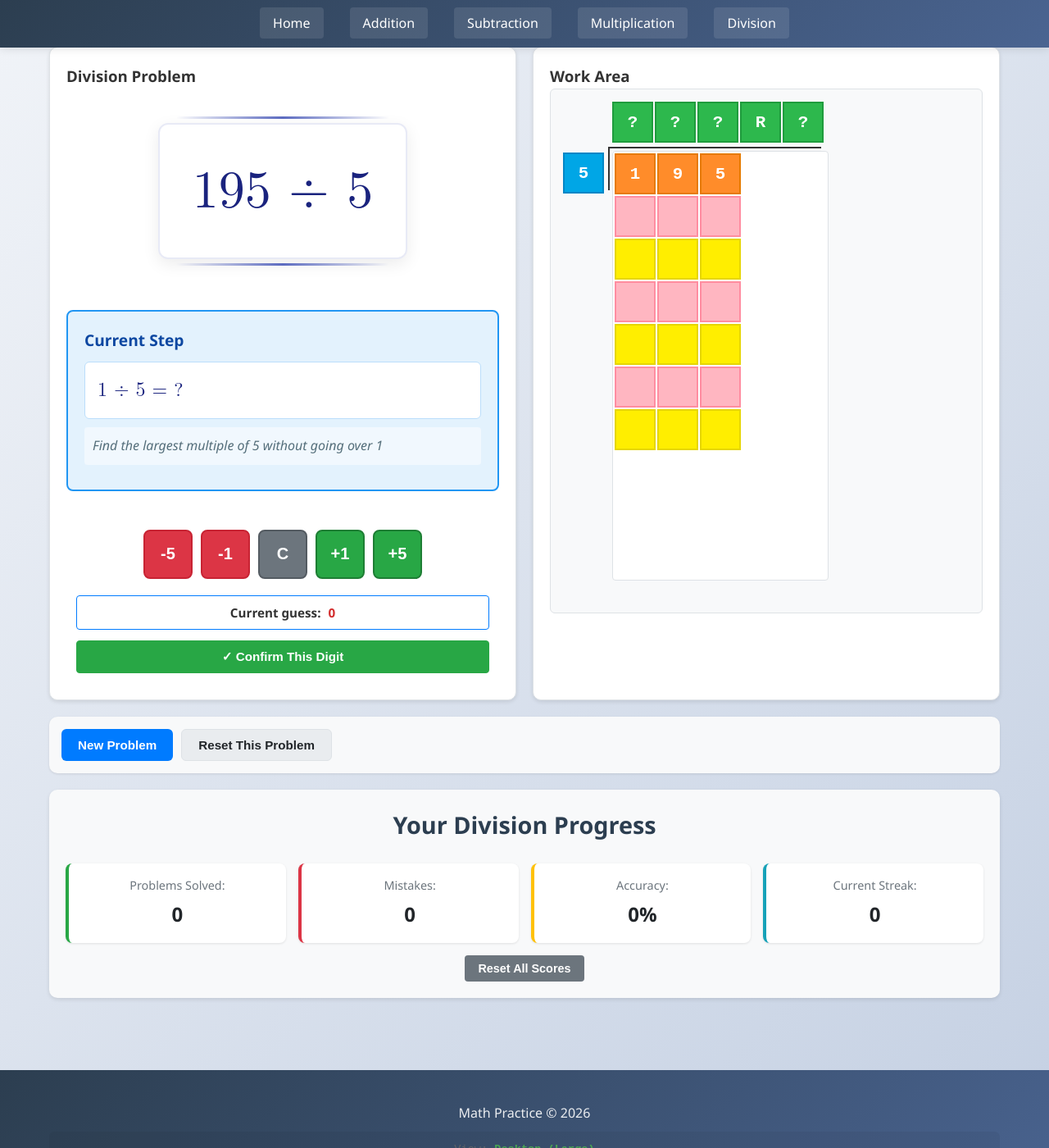
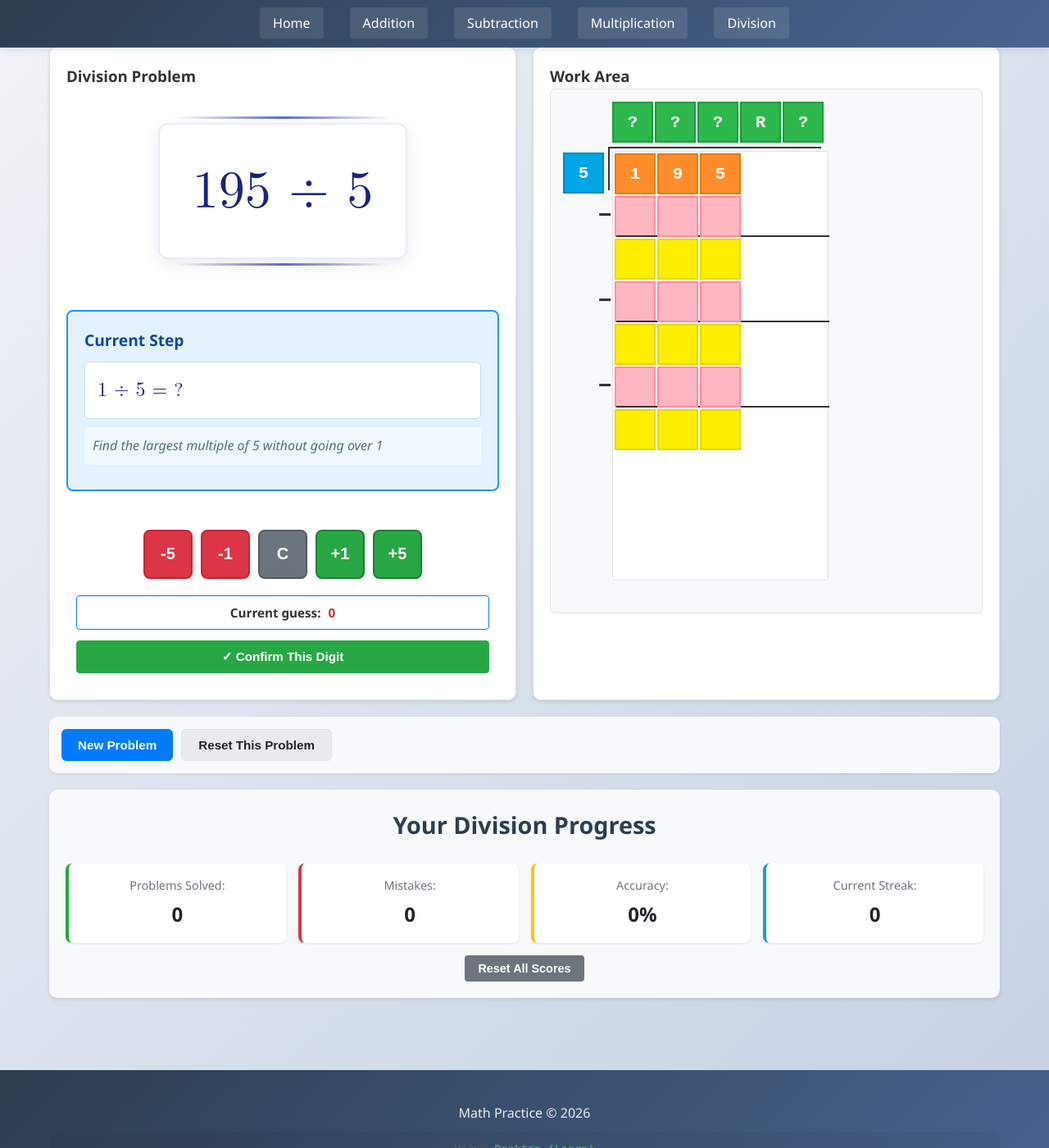
Before and after one commit to ZBZFirst/Math, a Jekyll site: the page built from division.md, in a window 1280 px wide and 1400 px high, scrolled down 271 px. Shown: the whole window at 82% size. Built offline with Jekyll 4.4.1, drawn with Linux system fonts in a browser that asks for light colours.

Commit message:
Update division.css

```diff
--- a/assets/css/division.css
+++ b/assets/css/division.css
@@ -362,6 +362,7 @@
     font-weight: bold;
     font-family: 'Courier New', monospace;
     box-sizing: border-box;
+    position: relative;
 }
 
 /* Cell Colors */
@@ -475,6 +476,36 @@
 #r10c3 { grid-column: 3; grid-row: 10; }
 #r10c4 { grid-column: 4; grid-row: 10; }
 #r10c5 { grid-column: 5; grid-row: 10; }
+
+/* Subtraction sign for product rows */
+#r2c1::before,
+#r4c1::before,
+#r6c1::before {
+    content: "−";
+    position: absolute;
+    left: -22px;
+    top: 50%;
+    transform: translateY(-50%);
+    font-size: 28px;
+    font-weight: bold;
+    color: #333;
+    pointer-events: none;
+}
+
+/* Horizontal subtraction bars under product rows */
+#r2c1::after,
+#r4c1::after,
+#r6c1::after {
+    content: "";
+    position: absolute;
+    bottom: -2px;
+    left: 0;
+    width: 260px;
+    height: 2px;
+    background-color: #333;
+    pointer-events: none;
+}
+
 
 /* ============================================
    CONTROL BUTTONS STYLING
```
